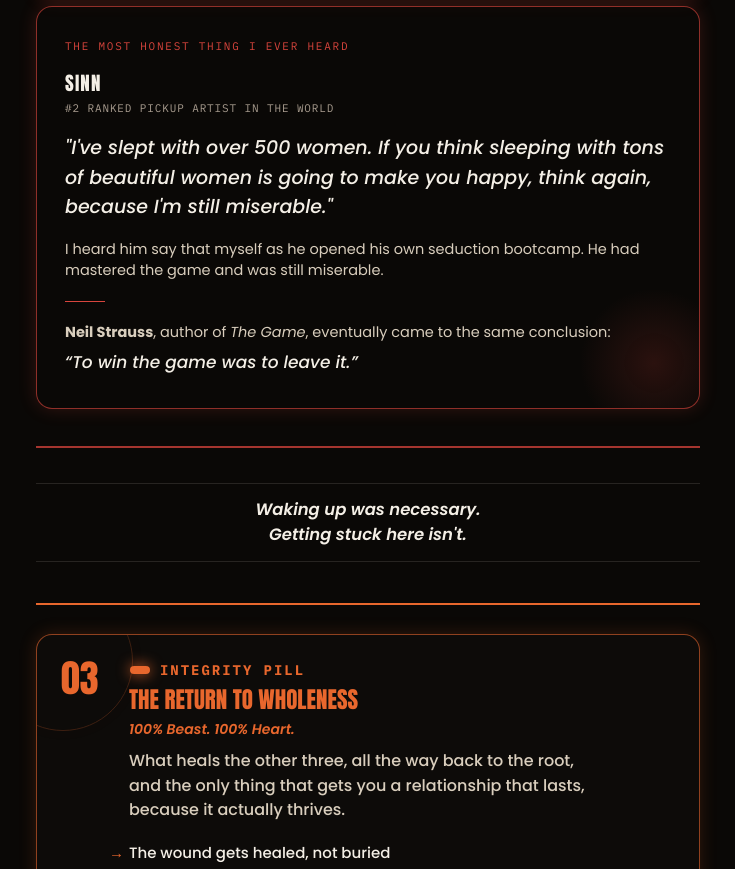
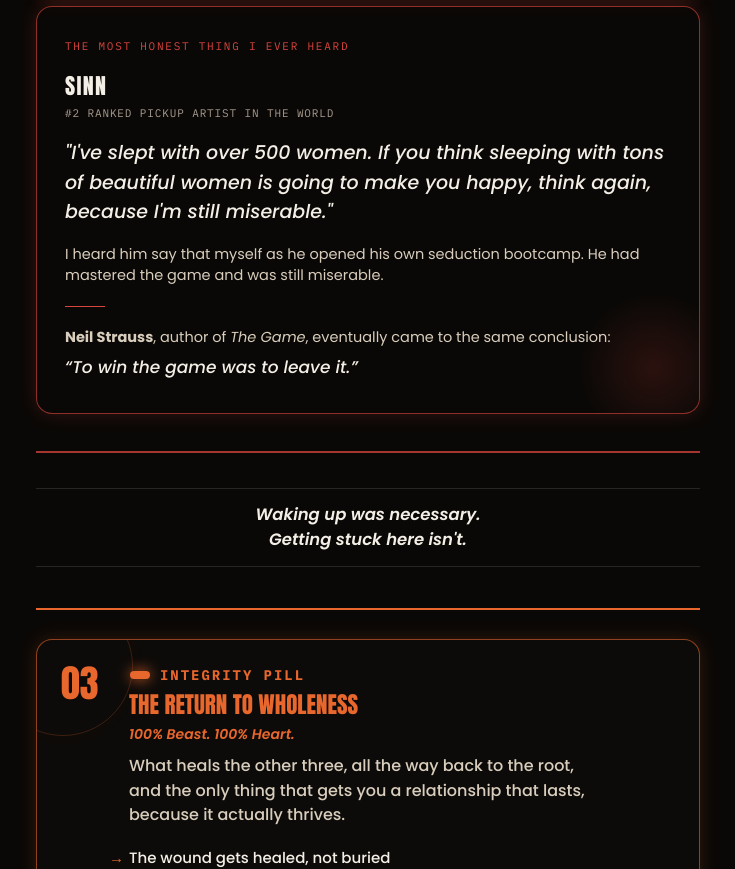
Before and after one commit to theintegritypill/theintegritypill, a website: page index.html in a window 1280 px wide. Shown: the part 4291-5160 px from the top of the page, without its empty margins (272-1007 px from the left). Drawn offline with Linux system fonts and the light colour scheme.

Commit message:
Increase SINN attribution size

```diff
--- a/index.html
+++ b/index.html
@@ -396,7 +396,7 @@
   .ip-proof-glow{ position:absolute; right:-30px; bottom:-30px; width:150px; height:150px; border-radius:50%; background: radial-gradient(circle, rgba(216,69,61,0.16), transparent 70%); pointer-events:none; }
   .ip-proof-eyebrow{ font-family: var(--font-mono); font-size:11px; letter-spacing:0.16em; text-transform:uppercase; color: var(--red); margin-bottom:16px; display:block; position:relative; }
   .ip-proof-quote{ margin-top:18px; font-family: var(--font-body); font-style:italic; font-weight:500; font-size:19px; line-height:1.55; color: var(--text-bright); position:relative; }
-  .ip-proof-attr{ margin-top:0; font-family: var(--font-display); font-size:19px; letter-spacing: 0.06em; color: var(--text-bright); position:relative; }
+  .ip-proof-attr{ margin-top:0; font-family: var(--font-display); font-size:22px; letter-spacing: 0.06em; color: var(--text-bright); position:relative; }
   .ip-proof-attr-sub{ margin-top:4px; font-family: var(--font-mono); font-size:11px; letter-spacing:0.08em; color: var(--text-dim); text-transform:uppercase; position:relative; }
   .ip-proof-note{ margin-top:18px; font-family: var(--font-body); font-size:14.5px; color: var(--text-body); position:relative; }
 
```
